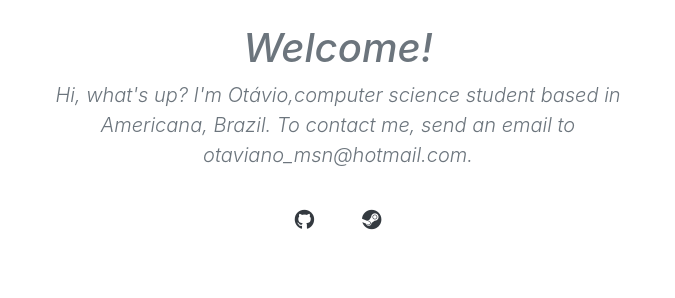
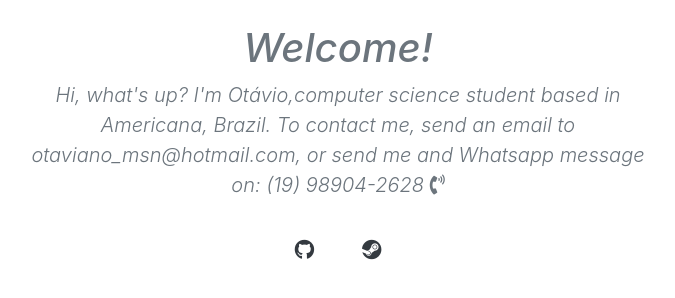
Before and after one commit to otvaugusto/otvaugusto.github.io, a plain HTML site: page index.html in a window 1280 px wide. Shown: the whole page, without its empty margins (302-977 px from the left). Drawn offline with nearby package versions, Linux system fonts and the light colour scheme.

Commit message:
Update index.html

```diff
--- a/index.html
+++ b/index.html
@@ -10,7 +10,8 @@
            <p class="lead text-center text-secondary font-italic">
            Hi, what's up? I'm Otávio,computer science student based in
            Americana, Brazil. To contact me, send an email to
-           otaviano_msn@hotmail.com.</p>
+           otaviano_msn@hotmail.com, or send me and Whatsapp message on: (19) 98904-2628 <i class="fas fa-phone-volume"></i>
+           </p>
       </div>
       </div>
       <div class="row justify-content-center">
```
